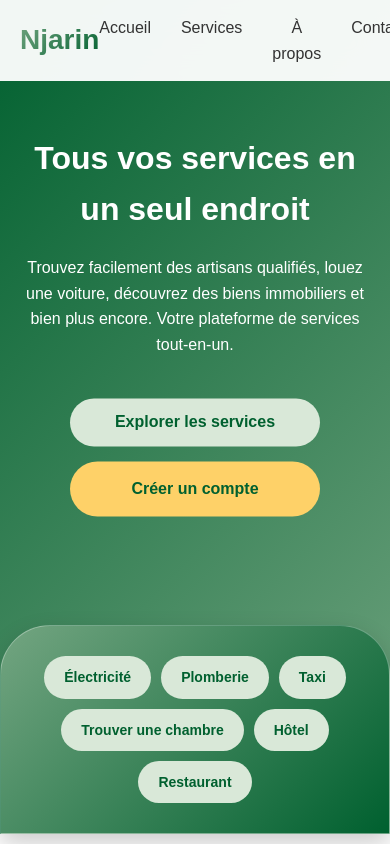
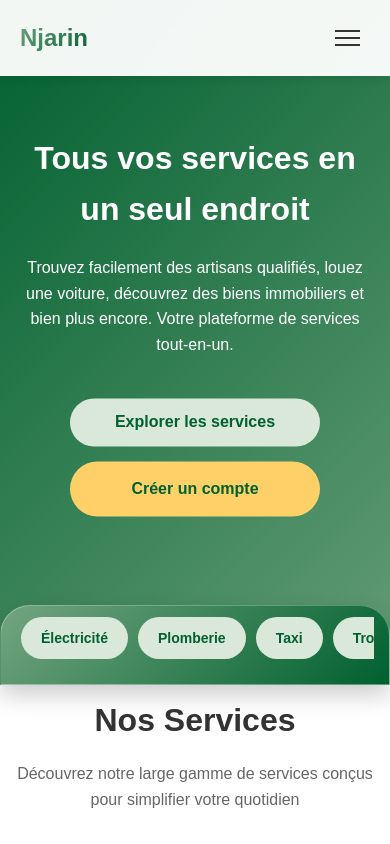
Before and after one commit to IbrahimaGueye97/njarin, an Angular app: page / in a window 390 px wide. Shown: the top 844 px of the page. Built offline with nearby package versions, Linux system fonts and the light colour scheme.

Commit message:
Test 3 change acces rapide

```diff
--- a/src/app/home/header-component/header-component.component.css
+++ b/src/app/home/header-component/header-component.component.css
@@ -13,12 +13,14 @@
   z-index: 1000;
   padding: 15px 0;
   transition: all 0.3s ease;
+  box-shadow: 0 2px 10px rgba(0, 0, 0, 0.1);
 }
 
 .nav {
   display: flex;
   justify-content: space-between;
   align-items: center;
+  position: relative;
 }
 
 .logo {
@@ -28,6 +30,7 @@
   -webkit-background-clip: text;
   -webkit-text-fill-color: transparent;
   background-clip: text;
+  z-index: 1001;
 }
 
 .nav-links {
@@ -41,12 +44,12 @@
   color: #333;
   font-weight: 500;
   transition: color 0.3s ease;
+  font-size: 16px;
 }
 
 .nav-links a:hover {
   color: #73A581;
 }
-
 
 .cta-btn {
   background: var(--primary-gradient);
@@ -55,9 +58,133 @@
   border-radius: 25px;
   text-decoration: none;
   font-weight: 600;
-  transition: transform 0.3s ease;
+  transition: all 0.3s ease;
+  box-shadow: 0 4px 15px rgba(0, 0, 0, 0.1);
 }
 
 .cta-btn:hover {
   transform: translateY(-2px);
+  box-shadow: 0 6px 20px rgba(0, 0, 0, 0.15);
 }
+
+/* Menu hamburger (mobile) */
+.hamburger {
+  display: none;
+  background: none;
+  border: none;
+  cursor: pointer;
+  padding: 10px;
+  z-index: 1001;
+}
+
+.hamburger-line {
+  display: block;
+  width: 25px;
+  height: 2px;
+  background: #333;
+  margin: 5px 0;
+  transition: all 0.3s ease;
+}
+
+/* Menu mobile */
+.mobile-menu {
+  position: fixed;
+  top: 0;
+  left: 0;
+  width: 100%;
+  height: 100vh;
+  background: white;
+  display: flex;
+  flex-direction: column;
+  justify-content: center;
+  align-items: center;
+  transform: translateY(-100%);
+  opacity: 0;
+  transition: all 0.5s ease;
+  z-index: 1000;
+}
+
+.mobile-menu.active {
+  transform: translateY(0);
+  opacity: 1;
+}
+
+.mobile-menu ul {
+  list-style: none;
+  text-align: center;
+  padding: 0;
+  margin-bottom: 40px;
+}
+
+.mobile-menu li {
+  margin: 25px 0;
+}
+
+.mobile-menu a {
+  text-decoration: none;
+  color: #333;
+  font-size: 24px;
+  font-weight: 500;
+  transition: color 0.3s ease;
+}
+
+.mobile-menu a:hover {
+  color: #73A581;
+}
+
+.mobile-cta {
+  background: var(--primary-gradient);
+  color: white;
+  padding: 15px 30px;
+  border-radius: 30px;
+  text-decoration: none;
+  font-weight: 600;
+  font-size: 18px;
+  margin-top: 20px;
+}
+
+/* Responsive Design */
+@media (max-width: 992px) {
+  .nav-links {
+    gap: 20px;
+  }
+}
+
+@media (max-width: 768px) {
+  .nav-links,
+  .cta-btn {
+    display: none;
+  }
+
+  .hamburger {
+    display: block;
+  }
+
+  /* Animation du hamburger en croix */
+  .hamburger.active .hamburger-line:nth-child(1) {
+    transform: translateY(7px) rotate(45deg);
+  }
+
+  .hamburger.active .hamburger-line:nth-child(2) {
+    opacity: 0;
+  }
+
+  .hamburger.active .hamburger-line:nth-child(3) {
+    transform: translateY(-7px) rotate(-45deg);
+  }
+}
+
+@media (max-width: 480px) {
+  .logo {
+    font-size: 24px;
+  }
+
+  .mobile-menu a {
+    font-size: 20px;
+  }
+
+  .mobile-cta {
+    padding: 12px 24px;
+    font-size: 16px;
+  }
+}
--- a/src/app/home/header-component/header-component.component.html
+++ b/src/app/home/header-component/header-component.component.html
@@ -1,12 +1,34 @@
 <header class="header">
     <nav class="nav container">
         <div class="logo">Njarin</div>
+
+        <!-- Menu pour desktop -->
         <ul class="nav-links">
             <li><a href="#accueil">Accueil</a></li>
             <li><a href="#services">Services</a></li>
             <li><a href="#apropos">À propos</a></li>
             <li><a href="#contact">Contact</a></li>
         </ul>
+
+        <!-- Bouton CTA -->
         <a href="#" class="cta-btn">Commencer</a>
+
+        <!-- Menu hamburger pour mobile -->
+        <button class="hamburger">
+            <span class="hamburger-line"></span>
+            <span class="hamburger-line"></span>
+            <span class="hamburger-line"></span>
+        </button>
     </nav>
+
+    <!-- Menu mobile -->
+    <div class="mobile-menu">
+        <ul>
+            <li><a href="#accueil">Accueil</a></li>
+            <li><a href="#services">Services</a></li>
+            <li><a href="#apropos">À propos</a></li>
+            <li><a href="#contact">Contact</a></li>
+        </ul>
+        <a href="#" class="mobile-cta">Commencer</a>
+    </div>
 </header>
--- a/src/app/home/home-component/home-component.component.css
+++ b/src/app/home/home-component/home-component.component.css
@@ -120,7 +120,7 @@
 
 /* Frequency Section */
 .frequency {
-  margin-top: -50px;
+  margin-top: -100px;
   position: relative;
   z-index: 10;
 }
@@ -128,25 +128,42 @@
 .frequency .container {
   background: var(--secondary-gradient);
   border-radius: 50px 50px 0 0;
-  padding: 40px 20px;
-  text-align: center;
+  padding: 20px;
   box-shadow: 0 10px 25px rgba(0, 0, 0, 0.2);
   border: solid 1px rgba(255, 255, 255, 0.3);
+  overflow: hidden; /* Cache la barre de défilement native */
+  height: 100px;
 }
 
-.frequency h3 {
-  font-size: clamp(1.2rem, 3vw, 1.5rem);
-  font-weight: 700;
-  margin-bottom: 25px;
-  color: white;
+.scroll-wrapper {
+  overflow-x: auto;
+  padding-bottom: 15px; /* Espace pour la barre de défilement */
+  scrollbar-width: thin; /* Pour Firefox */
+  scrollbar-color: #D9E8D8 transparent; /* Pour Firefox */
+  -webkit-overflow-scrolling: touch; /* Smooth scrolling sur iOS */
+}
+
+/* Style de la barre de défilement pour Chrome/Safari */
+.scroll-wrapper::-webkit-scrollbar {
+  height: 6px;
+}
+
+.scroll-wrapper::-webkit-scrollbar-track {
+  background: transparent;
+}
+
+.scroll-wrapper::-webkit-scrollbar-thumb {
+  background-color: #D9E8D8;
+  border-radius: 3px;
 }
 
 .frequency-list {
   list-style: none;
   display: flex;
   gap: 15px;
-  justify-content: center;
-  flex-wrap: wrap;
+  padding: 10px 5px;
+  width: max-content; /* Empêche le retour à la ligne */
+  min-width: 100%; /* S'étend sur toute la largeur */
 }
 
 .frequency-list li {
@@ -158,6 +175,8 @@
   transition: all 0.3s ease;
   cursor: pointer;
   font-size: clamp(14px, 2vw, 16px);
+  white-space: nowrap; /* Empêche le texte de passer à la ligne */
+  flex-shrink: 0; /* Empêche le rétrécissement des éléments */
 }
 
 .frequency-list li:hover {
@@ -165,6 +184,32 @@
   transform: scale(1.05);
 }
 
+/* Responsive */
+@media (max-width: 768px) {
+  .frequency {
+    margin-top: -70px;
+  }
+  .frequency .container {
+    border-radius: 30px 30px 0 0;
+    padding: 5px;
+    display: flex;
+    align-items: center;
+    justify-content: center;
+    overflow: scroll;
+    height: 80px;
+  }
+
+  .frequency-list {
+    gap: 10px;
+    display: flex;
+  }
+    padding: 10px 20px;
+
+  .frequency-list li {
+    font-size: 14px;
+    margin-bottom: -45px;
+  }
+}
 /* Services Section */
 .services-section {
   background: white;
--- a/src/app/home/home-component/home-component.component.html
+++ b/src/app/home/home-component/home-component.component.html
@@ -17,17 +17,20 @@
 
 <section class="frequency">
     <div class="container">
-<!--      <h3>Accès rapides</h3>-->
+        <div class="scroll-wrapper">
             <ul class="frequency-list">
-        <li (click)="showServicePage('artisans')">
-          Électricité
-        </li>
+                <li (click)="showServicePage('artisans')">Électricité</li>
                 <li (click)="showServicePage('artisans')">Plomberie</li>
                 <li (click)="showServicePage('transport')">Taxi</li>
                 <li (click)="showServicePage('immobilier')">Trouver une chambre</li>
                 <li (click)="showServicePage('immobilier')">Hôtel</li>
                 <li (click)="showServicePage('domicile')">Restaurant</li>
+                <!-- Ajoutez d'autres éléments si nécessaire -->
+                <li (click)="showServicePage('artisans')">Menuiserie</li>
+                <li (click)="showServicePage('artisans')">Climatisation</li>
+                <li (click)="showServicePage('domicile')">Nettoyage</li>
             </ul>
+        </div>
     </div>
 </section>
 
```
Lines whose indentation alone changed are shown as unchanged.
